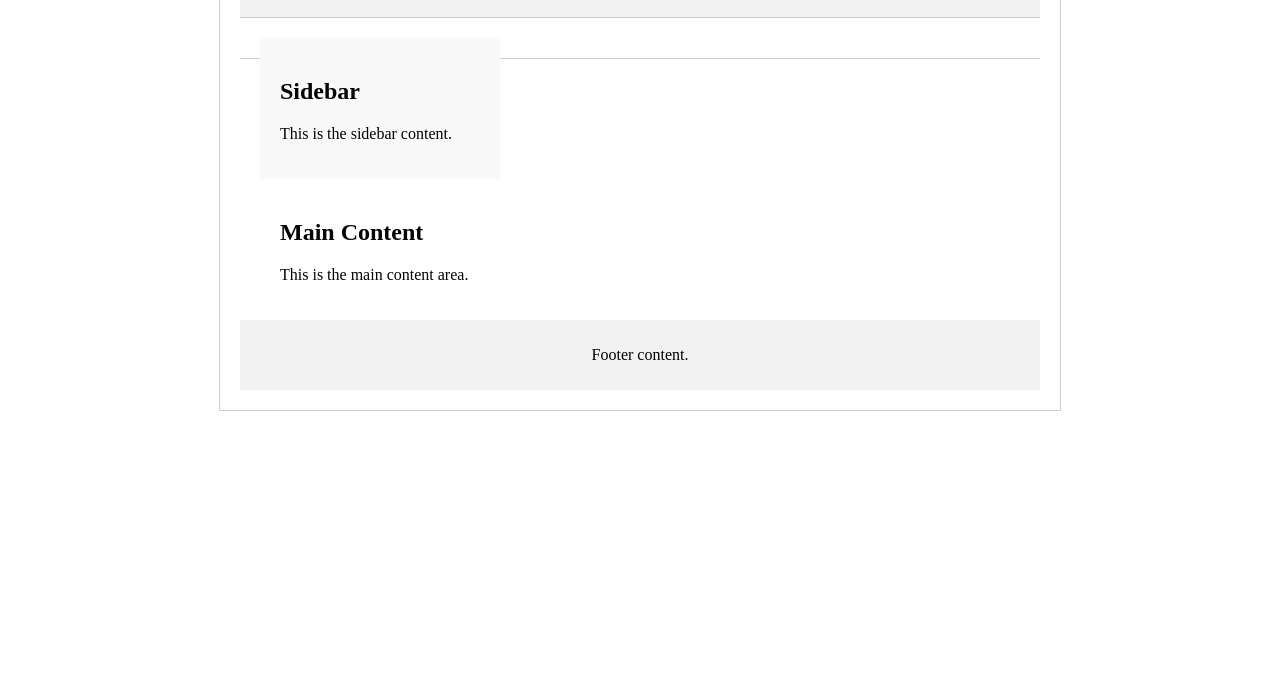
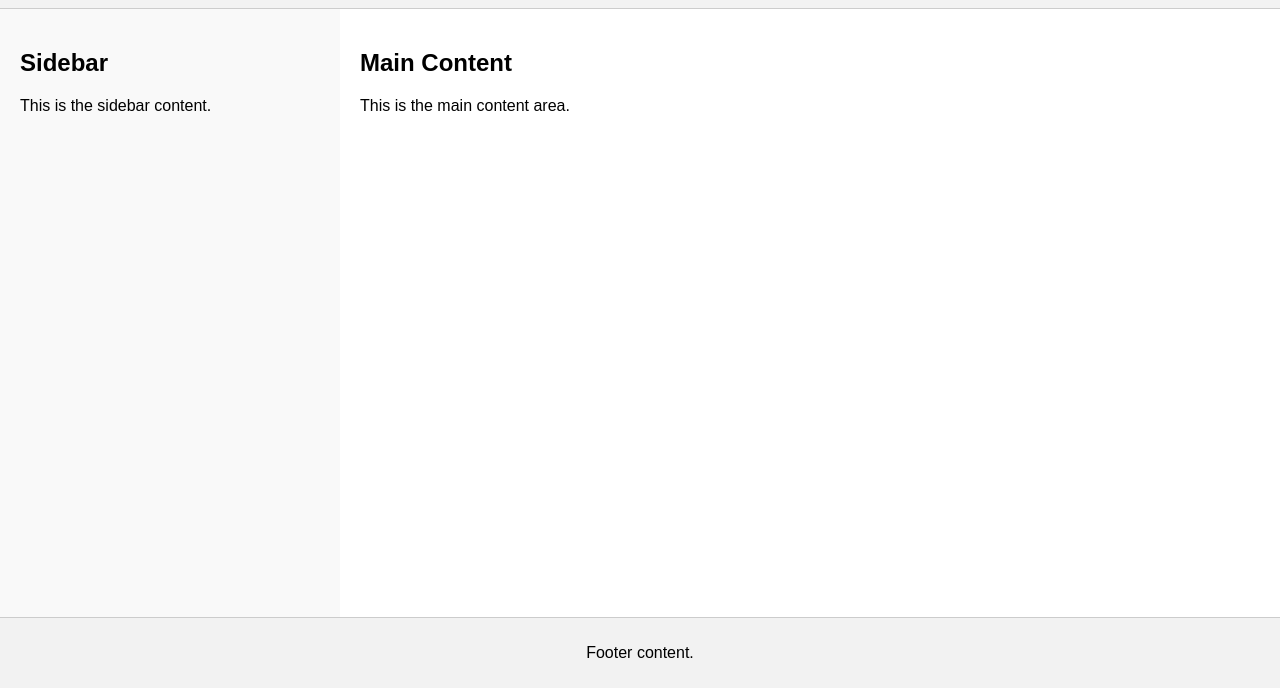
Before and after one commit to saki789/Tester, a plain HTML site: page index.html in a window 1280 px wide. Shown: the part 112-800 px from the top of the page. Drawn offline with Linux system fonts and the light colour scheme.

Commit message:
Update index.html

```diff
--- a/index.html
+++ b/index.html
@@ -3,43 +3,45 @@
 <head>
     <title>Div Structure Example</title>
     <style>
+        body {
+            margin: 0;
+            font-family: Arial, sans-serif;
+        }
+
         .container {
-            width: 800px;
-            margin: 0 auto;
-            padding: 20px;
-            border: 1px solid #ccc;
+            display: flex;
+            flex-direction: column;
+            min-height: 100vh;
         }
 
         .header {
             background-color: #f2f2f2;
-            padding: 10px;
+            padding: 20px;
             text-align: center;
         }
 
         .content {
-            padding: 20px;
+            flex: 1;
+            display: flex;
             border-top: 1px solid #ccc;
             border-bottom: 1px solid #ccc;
         }
 
         .sidebar {
-            width: 200px;
-            float: left;
+            flex: 1;
             padding: 20px;
             background-color: #f9f9f9;
         }
 
         .main {
-            width: 580px;
-            float: left;
+            flex: 3;
             padding: 20px;
         }
 
         .footer {
-            clear: both;
+            background-color: #f2f2f2;
+            padding: 10px;
             text-align: center;
-            padding: 10px;
-            background-color: #f2f2f2;
         }
     </style>
 </head>
```
